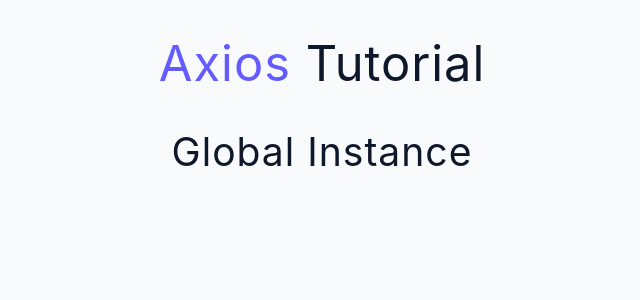
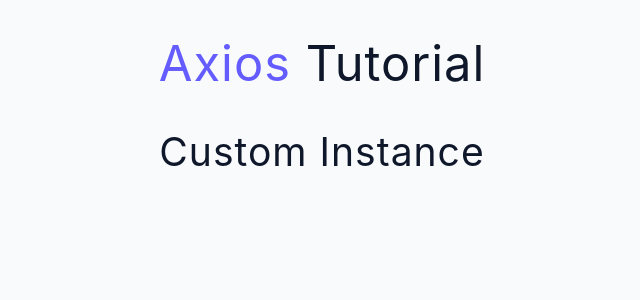
Before and after one commit to UsamaBhakrani/Axios-Tutorial-React, a React (Create React App) app: page / in a window 1280 px wide. Shown: the top 300 px of the page, without its empty margins (318-958 px from the left). Built offline with nearby package versions, Linux system fonts and the light colour scheme; no server answers.

Commit message:
Custom instance

```diff
--- a/src/App.jsx
+++ b/src/App.jsx
@@ -1,16 +1,16 @@
 import Title from "./components/Title";
-import "./axios/global";
 
 import FirstRequest from "./examples/1-first-request";
 import Headers from "./examples/2-headers";
 import PostRequest from "./examples/3-post-request";
 import GlobalInstance from "./examples/4-global-instance";
+import CustomInstance from "./examples/5-custom-instance";
 
 const App = () => {
   return (
     <div>
       <Title />
-      <GlobalInstance />
+      <CustomInstance />
     </div>
   );
 };
```
Also changed, not shown: src/examples/5-custom-instance.jsx (renamed from src/examples/5-custom-instance.js).
